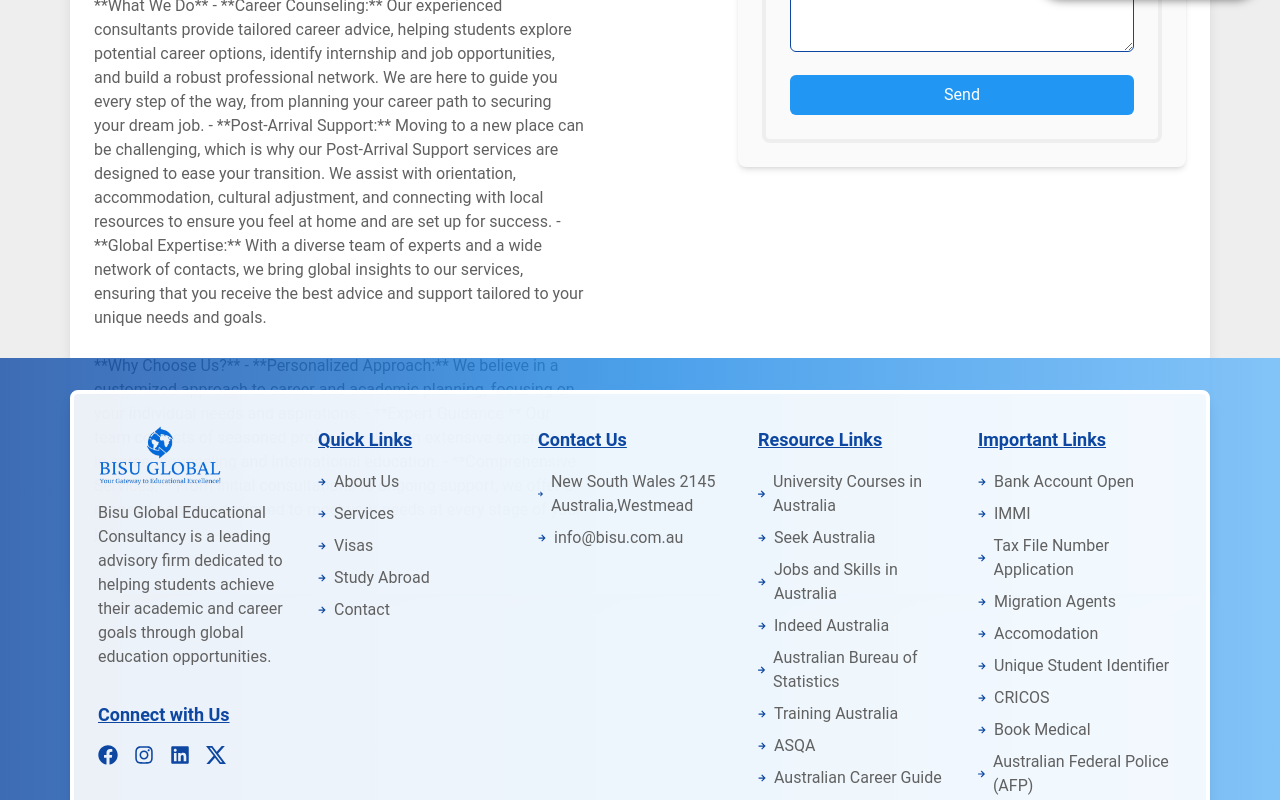
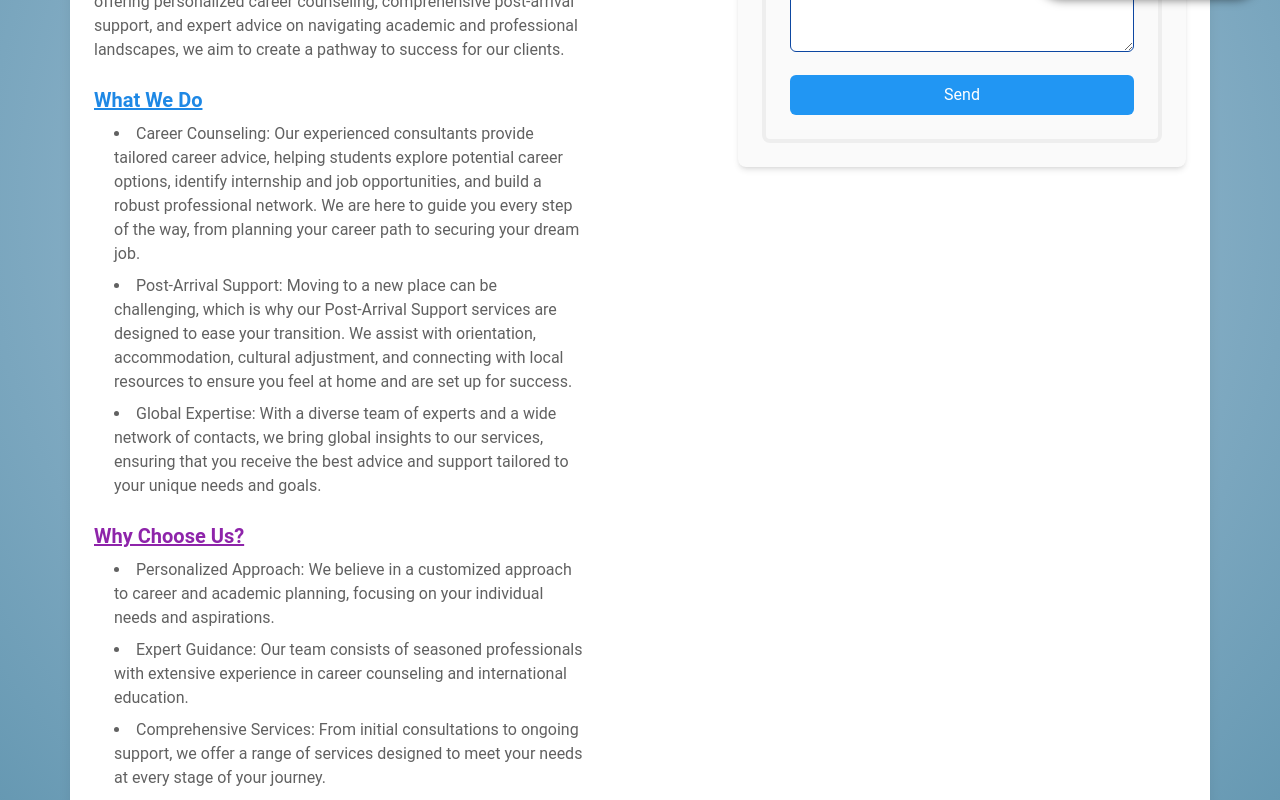
Before and after one commit to Swikar98/bisuConsultancy, a Next.js app: page /aboutus in a window 1280 px wide. Shown: the part 780-1580 px from the top of the page. Built offline with nearby package versions, Linux system fonts and the light colour scheme.

Commit message:
about us and service design changed

```diff
--- a/package.json
+++ b/package.json
@@ -24,7 +24,8 @@
     "react": "^18",
     "react-dom": "^18",
     "react-icons": "^5.0.1",
-    "react-spring": "^9.7.3"
+    "react-spring": "^9.7.3",
+    "swiper": "^11.1.9"
   },
   "devDependencies": {
     "@types/node": "20.11.24",
--- a/src/component/about/Aboutcompany.jsx
+++ b/src/component/about/Aboutcompany.jsx
@@ -1,68 +1,144 @@
+import React, { useState, useEffect } from "react";
 import Form from "./form";
 import { aboutContent } from "../../data/about/aboutData"; // Update the path as needed
 
 export default function AboutCompany() {
   // Split the description into sections based on the format
-  const sections = aboutContent.description.split("\n\n").map(section => section.trim());
+  const sections = aboutContent.description
+    .split("\n\n")
+    .map((section) => section.trim())
+    .filter((section) => section.length > 0); // Ensure no empty sections
+
+  // State to hold background position
+  const [backgroundPosition, setBackgroundPosition] = useState({ x: 50, y: 50 });
+
+  // Function to update background position
+  const handleMouseMove = (e) => {
+    const { clientX, clientY } = e;
+    // Calculate position as a percentage of the viewport size
+    const x = (clientX / window.innerWidth) * 100;
+    const y = (clientY / window.innerHeight) * 100;
+    setBackgroundPosition({ x, y });
+  };
+
+  useEffect(() => {
+    // Log background position for debugging
+    console.log(`Background position updated: ${backgroundPosition.x}%, ${backgroundPosition.y}%`);
+  }, [backgroundPosition]);
+
+  const renderSection = (section) => {
+    // Extract title and content
+    const titleMatch = section.match(/^(.*?):/);
+    const title = titleMatch ? titleMatch[1].trim() : "Untitled";
+    const content = section.replace(/^(.*?:)\s*/, "").trim();
+
+    // Determine style based on title
+    let titleClass = "text-xl font-semibold mb-2";
+    let contentElement = <p className="text-gray-700">{content}</p>;
+
+    if (title === "Mission") {
+      titleClass += " text-blue-600 underline decoration-blue-600";
+    } else if (title === "Our Vision") {
+      titleClass += " text-green-600 underline decoration-green-600";
+    } else if (title === "What We Do") {
+      titleClass += " text-blue-600 underline decoration-blue-600";
+      contentElement = (
+        <ul className="list-disc list-inside pl-5 text-gray-700">
+          {content.split("\n").map((item, idx) => (
+            <li key={idx} className="mb-2">
+              {item.replace(/^[-•]\s*/, "")}
+            </li>
+          ))}
+        </ul>
+      );
+    } else if (title === "Why Choose Us?") {
+      titleClass += " text-purple-600 underline decoration-purple-600";
+      contentElement = (
+        <ul className="list-disc list-inside pl-5 text-gray-700">
+          {content.split("\n").map((item, idx) => (
+            <li key={idx} className="mb-2">
+              {item.replace(/^[-•]\s*/, "")}
+            </li>
+          ))}
+        </ul>
+      );
+    }
+
+    return (
+      <div>
+        <h3 className={titleClass}>{title}</h3>
+        {contentElement}
+      </div>
+    );
+  };
 
   return (
-    <div className="lg:h-screen h-full p-4 bg-gray-200">
-      <div className="container mx-auto grid lg:grid-cols-2 gap-8 lg:gap-12 p-6 bg-white rounded-lg shadow-lg">
+    <div
+      className="relative min-h-screen p-4 overflow-hidden"
+      style={{
+        background: `radial-gradient(circle at ${backgroundPosition.x}% ${backgroundPosition.y}%, #b3cde0, #6497b1)`,
+      }}
+      onMouseMove={handleMouseMove}
+    >
+      <style jsx>{`
+        @keyframes float {
+          0% {
+            transform: translate(-50%, -50%) translateY(0);
+          }
+          50% {
+            transform: translate(-50%, -50%) translateY(-20px);
+          }
+          100% {
+            transform: translate(-50%, -50%) translateY(0);
+          }
+        }
+      `}</style>
+
+      {/* Moving Shapes */}
+      <div className="absolute w-full h-full top-0 left-0 pointer-events-none">
+        <div
+          className="absolute bg-blue-500 opacity-70 rounded-full"
+          style={{
+            width: "100px",
+            height: "100px",
+            top: `${backgroundPosition.y - 10}%`,
+            left: `${backgroundPosition.x - 10}%`,
+            transform: "translate(-50%, -50%)",
+            animation: "float 4s ease-in-out infinite",
+          }}
+        />
+        <div
+          className="absolute bg-green-500 opacity-50 rounded-lg"
+          style={{
+            width: "150px",
+            height: "150px",
+            top: `${backgroundPosition.y + 20}%`,
+            left: `${backgroundPosition.x + 30}%`,
+            transform: "translate(-50%, -50%)",
+            animation: "float 6s ease-in-out infinite reverse",
+          }}
+        />
+        <div
+          className="absolute bg-yellow-500 opacity-40 rounded-full"
+          style={{
+            width: "80px",
+            height: "80px",
+            top: `${backgroundPosition.y + 30}%`,
+            left: `${backgroundPosition.x - 20}%`,
+            transform: "translate(-50%, -50%)",
+            animation: "float 5s ease-in-out infinite",
+          }}
+        />
+      </div>
+
+      <div className="container mx-auto grid lg:grid-cols-2 gap-8 lg:gap-12 p-6 bg-white rounded-lg shadow-lg relative z-10">
         {/* About Content */}
         <div className="lg:pr-8">
-          <h2 className="text-3xl font-bold text-blue-700 mb-6">
-            {aboutContent.title}
-          </h2>
+          <h2 className="text-4xl font-bold text-blue-700 mb-6">{aboutContent.title}</h2>
           <div className="space-y-6">
             {sections.map((section, index) => (
               <div key={index}>
-                {/* Render each section with appropriate styles */}
-                {section.startsWith("Mission:") && (
-                  <div>
-                    <h3 className="text-xl font-semibold text-blue-600 underline decoration-blue-600 mb-2">
-                      {section.split(":")[0]}
-                    </h3>
-                    <p className="text-gray-700">{section.split(":")[1]}</p>
-                  </div>
-                )}
-                {section.startsWith("Vision:") && (
-                  <div>
-                    <h3 className="text-xl font-semibold text-green-600 underline decoration-green-600 mb-2">
-                      {section.split(":")[0]}
-                    </h3>
-                    <p className="text-gray-700">{section.split(":")[1]}</p>
-                  </div>
-                )}
-                {section.startsWith("What We Do") && (
-                  <div>
-                    <h3 className="text-xl font-semibold text-red-600 underline decoration-red-600 mb-2">
-                      {section.split("\n")[0]}
-                    </h3>
-                    <ul className="list-disc list-inside pl-5 text-gray-700">
-                      {section.split("\n").slice(1).map((item, idx) => (
-                        <li key={idx} className="mb-2">{item.replace(/^[-•]\s*/, '')}</li>
-                      ))}
-                    </ul>
-                  </div>
-                )}
-                {section.startsWith("Why Choose Us?") && (
-                  <div>
-                    <h3 className="text-xl font-semibold text-purple-600 underline decoration-purple-600 mb-2">
-                      {section.split("\n")[0]}
-                    </h3>
-                    <ul className="list-disc list-inside pl-5 text-gray-700">
-                      {section.split("\n").slice(1).map((item, idx) => (
-                        <li key={idx} className="mb-2">{item.replace(/^[-•]\s*/, '')}</li>
-                      ))}
-                    </ul>
-                  </div>
-                )}
-                {!section.startsWith("Mission:") &&
-                !section.startsWith("Vision:") &&
-                !section.startsWith("What We Do") &&
-                !section.startsWith("Why Choose Us?") ? (
-                  <p className="text-gray-700">{section}</p>
-                ) : null}
+                {renderSection(section)}
               </div>
             ))}
           </div>
--- a/src/data/about/aboutData.js
+++ b/src/data/about/aboutData.js
@@ -1,22 +1,22 @@
 // data/aboutData.js
 
 export const aboutContent = {
-  title: "Well Managed for Your Success",
+  title: "Bisu Global: Your Success, Our Mission",
   description: `
-    "Mission:At Bisu Global, we are dedicated to providing exceptional support and guidance to students and professionals navigating their career and academic journeys. With a commitment to excellence and a deep understanding of global education and career trends, our mission is to empower individuals to make informed decisions and achieve their goals.",
+    Mission: \n At Bisu Global, we are dedicated to providing exceptional support and guidance to students and professionals navigating their career and academic journeys. With a commitment to excellence and a deep understanding of global education and career trends, our mission is to empower individuals to make informed decisions and achieve their goals.",
 
-    **Our Vision**
+    Our Vision:
     We envision a world where every student and professional has access to the resources and knowledge they need to thrive. By offering personalized career counseling, comprehensive post-arrival support, and expert advice on navigating academic and professional landscapes, we aim to create a pathway to success for our clients.
 
-    **What We Do**
-    - **Career Counseling:** Our experienced consultants provide tailored career advice, helping students explore potential career options, identify internship and job opportunities, and build a robust professional network. We are here to guide you every step of the way, from planning your career path to securing your dream job.
-    - **Post-Arrival Support:** Moving to a new place can be challenging, which is why our Post-Arrival Support services are designed to ease your transition. We assist with orientation, accommodation, cultural adjustment, and connecting with local resources to ensure you feel at home and are set up for success.
-    - **Global Expertise:** With a diverse team of experts and a wide network of contacts, we bring global insights to our services, ensuring that you receive the best advice and support tailored to your unique needs and goals.
+    What We Do:
+    - Career Counseling: Our experienced consultants provide tailored career advice, helping students explore potential career options, identify internship and job opportunities, and build a robust professional network. We are here to guide you every step of the way, from planning your career path to securing your dream job.
+      Post-Arrival Support: Moving to a new place can be challenging, which is why our Post-Arrival Support services are designed to ease your transition. We assist with orientation, accommodation, cultural adjustment, and connecting with local resources to ensure you feel at home and are set up for success.
+      Global Expertise: With a diverse team of experts and a wide network of contacts, we bring global insights to our services, ensuring that you receive the best advice and support tailored to your unique needs and goals.
 
-    **Why Choose Us?**
-    - **Personalized Approach:** We believe in a customized approach to career and academic planning, focusing on your individual needs and aspirations.
-    - **Expert Guidance:** Our team consists of seasoned professionals with extensive experience in career counseling and international education.
-    - **Comprehensive Services:** From initial consultations to ongoing support, we offer a range of services designed to meet your needs at every stage of your journey.
+    Why Choose Us?:
+    - Personalized Approach: We believe in a customized approach to career and academic planning, focusing on your individual needs and aspirations.
+      Expert Guidance: Our team consists of seasoned professionals with extensive experience in career counseling and international education.
+      Comprehensive Services: From initial consultations to ongoing support, we offer a range of services designed to meet your needs at every stage of your journey.
 
 
   `,
```
Also changed, not shown: src/app/service/page.tsx (+12 -4 lines), 1 other file (tests, documents, lock files or other folders).
